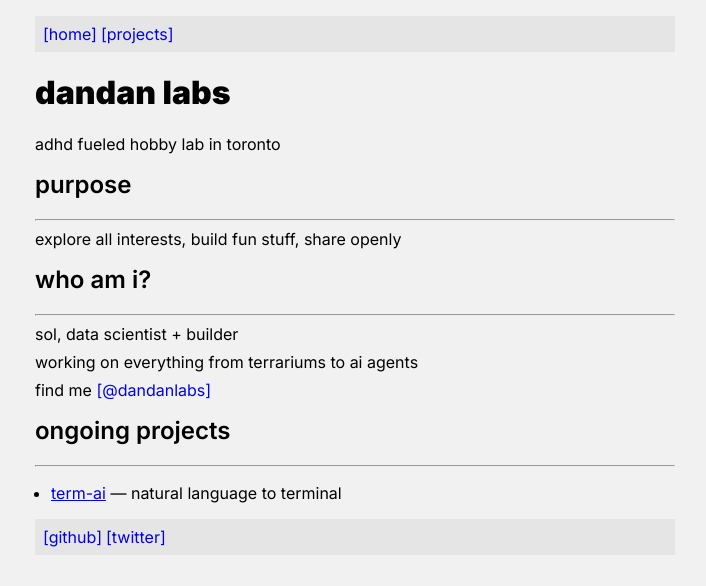
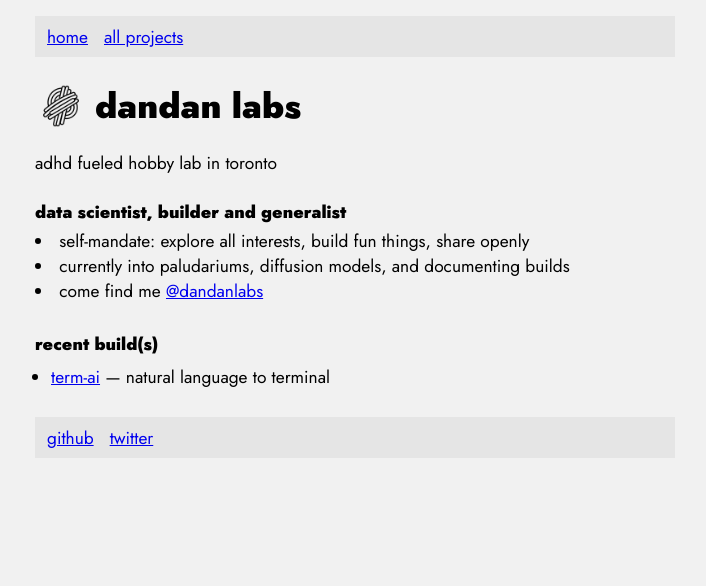
Before and after one commit to dan2labs/dan2labs.github.io, a plain HTML site: page index.html in a window 1280 px wide. Shown: the whole page, without its empty margins (285-991 px from the left). Drawn offline with Linux system fonts and the light colour scheme.

Commit message:
Update index.html

```diff
--- a/index.html
+++ b/index.html
@@ -5,14 +5,15 @@
   <meta name="viewport" content="width=device-width, initial-scale=1.0" />
   <title>dandan labs</title>
   <meta name="description" content="creative, tech & ai projects by dandan labs">
-  <link rel="icon" href="/favicon.ico" />
-  <link href="https://fonts.googleapis.com/css2?family=Inter:wght@400;600;900&display=swap" rel="stylesheet">
+  <link rel="icon" href="noodle.png" type="image/png" />
+  <link href="https://fonts.googleapis.com/css2?family=Jost:wght@400;600;900&display=swap" rel="stylesheet">
   <style>
     body {
       margin: 0;
-      font-family: 'Inter', sans-serif;
+      font-family: 'Jost', sans-serif;
       background: #f1f1f1;
       color: #000;
+      font-size: 13pt;
     }
     .container {
       max-width: 640px;
@@ -21,55 +22,75 @@
     }
     nav {
       display: flex;
-      gap: 0.25rem;
+      gap: 1rem;
       background: #e5e5e5;
-      padding: 0.5rem;
+      padding: 0.5rem 0.75rem;
+      font-weight: 400;
     }
-    .nav-link {
-      text-decoration: none;
+    a {
+      text-decoration: underline;
       color: #0000ee;
     }
-    .nav-link::before { content: "["; }
-    .nav-link::after { content: "]"; }
-    h1 { font-weight: 900; }
-    h2 { font-weight: 600; margin-top: 1rem; }
-    p { margin: 0.5rem 0; }
-    ul { padding-left: 1rem; list-style: disc; }
-    a:hover { background: #fef9c3; }
+    a:hover {
+      background: #fef9c3;
+    }
+    h1 {
+      font-weight: 900;
+      margin-bottom: 0.25rem;
+      display: flex;
+      align-items: center;
+      gap: 0.5rem;
+    }
+    h1 img {
+      height: 1.5em;
+      width: 1.5em;
+    }
+    .tagline {
+      font-weight: 400;
+      margin-bottom: 1.5rem;
+    }
+    .block {
+      margin-bottom: 1.75rem;
+    }
+    .block p {
+      margin: 0.25rem 0;
+    }
+    ul {
+      padding-left: 1rem;
+      list-style: disc;
+      margin-top: 0.5rem;
+    }
   </style>
 </head>
 <body>
   <header class="container">
     <nav>
-      <a href="/" class="nav-link">home</a>
-      <a href="/projects" class="nav-link">projects</a>
+      <a href="/">home</a>
+      <a href="/projects">all projects</a>
     </nav>
     <div>
-      <h1>dandan labs</h1>
-      <p>adhd fueled hobby lab in toronto</p>
+      <h1><img src="noodle.png" alt="icon"> dandan labs</h1>
+      <p class="tagline">adhd fueled hobby lab in toronto</p>
     </div>
   </header>
   <main class="container">
-    <h2>purpose</h2>
-    <hr />
-    <p>explore all interests, build fun stuff, share openly</p>
-
-    <h2>who am i?</h2>
-    <hr />
-    <p>sol, data scientist + builder</p>
-    <p>working on everything from terrariums to ai agents</p>
-    <p>find me <a href="https://x.com/dandanlabs" class="nav-link">@dandanlabs</a></p>
-
-    <h2>ongoing projects</h2>
-    <hr />
-    <ul>
-      <li><a href="https://github.com/dan2labs/term-ai">term-ai</a> — natural language to terminal</li>
-    </ul>
+    <div class="block">
+      <p><strong>data scientist, builder and generalist</strong></p>
+      <li>self-mandate: explore all interests, build fun things, share openly</li>
+      <li>currently into paludariums, diffusion models, and documenting builds</li>
+      <li>come find me <a href="https://x.com/dandanlabs">@dandanlabs</a></li>
+    </div>
+    <div class="block">
+      <p><strong>recent build(s)</strong></p>
+      <ul>
+        <li><a href="https://github.com/dan2labs/term-ai">term-ai</a> — natural language to terminal</li>
+      </ul>
+    </div>
   </main>
   <footer class="container">
     <nav>
-      <a href="https://github.com/dan2labs" class="nav-link">github</a>
-      <a href="https://x.com/dandanlabs" class="nav-link">twitter</a>
+      <a href="https://github.com/dan2labs">github</a>
+      <a href="https://x.com/dandanlabs">twitter</a>
     </nav>
   </footer>
 </body>
```
